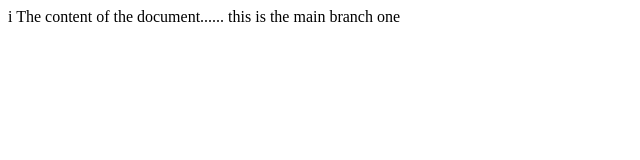
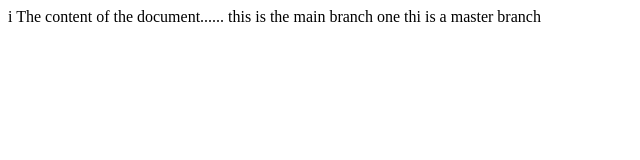
Before and after one commit to suman244/demo12, a plain HTML site: page index.html in a window 1280 px wide. Shown: the whole page, without its empty margins (0-640 px from the left). Drawn offline with Linux system fonts and the light colour scheme.

Commit message:
add changes in main branch

```diff
--- a/index.html
+++ b/index.html
@@ -7,6 +7,7 @@
 <body>
 The content of the document......
 this is the main branch one
+thi is a master branch
 </body>
 
 </html>
```
